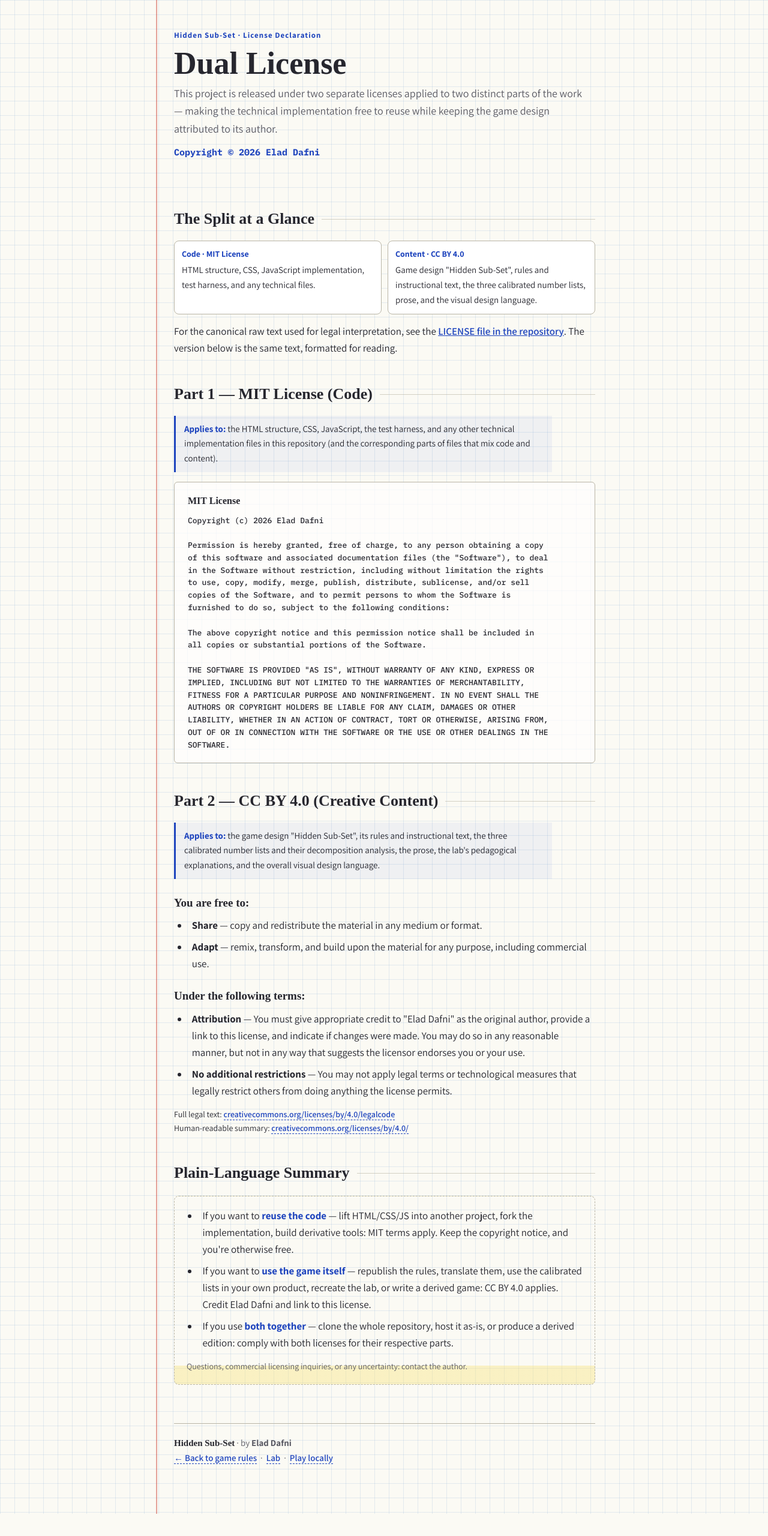
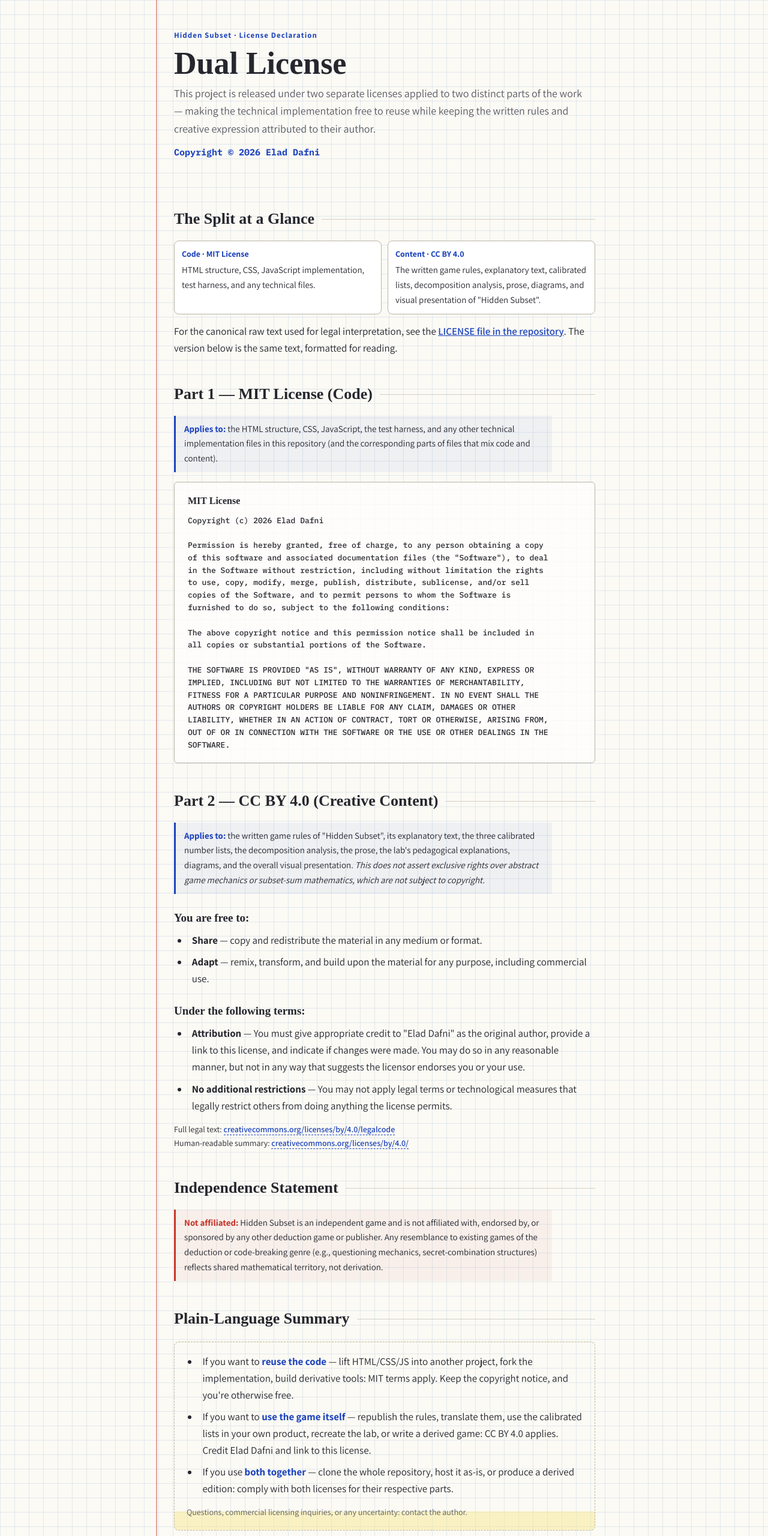
Before and after one commit to dafnielad-lab/Hidden_Sub-Set, a plain HTML site: page license.html in a window 1280 px wide. Shown: the top 2560 px of the page at 60% size. Before the commit the page ends 2523 px from the top, so only its background shows below. Drawn offline with Linux system fonts and the light colour scheme; a web font is replaced by a local one.

Commit message:
Polish: rename to 'Hidden Subset', resolve eyebrow contradiction, tighten license wording, add v0.1 stamp and independence statement
- Rename 'Hidden Sub-Set' -> 'Hidden Subset' throughout (titles, OG tags,
  body text, license, README). Repo slug 'Hidden_Sub-Set' unchanged.
- Index eyebrow: 'Pencil & Paper Required' -> 'Pencil & Paper or Local
  Pass-and-Play', resolving the contradiction with play.html's auto-tracked
  mode.
- License: replace 'game design' wording with 'written rules, explanatory
  text, calibrated lists, decomposition analysis, prose, diagrams, visual
  presentation'. Adds explicit disclaimer of rights over abstract game
  mechanics and subset-sum math.
- New 'Independence Statement' section in license.html and LICENSE noting
  the game is unaffiliated with any other deduction game or publisher.
- Add 'Version 0.1 · June 2026' to all four page footers and to LICENSE/README.

```diff
--- a/license.html
+++ b/license.html
@@ -3,9 +3,9 @@
 <head>
 <meta charset="UTF-8">
 <meta name="viewport" content="width=device-width, initial-scale=1.0">
-<title>License — Hidden Sub-Set</title>
-<meta name="description" content="Hidden Sub-Set is dual-licensed: MIT for code, CC BY 4.0 for creative content. Game and tools by Elad Dafni.">
-<meta property="og:title" content="License — Hidden Sub-Set">
+<title>License — Hidden Subset</title>
+<meta name="description" content="Hidden Subset is dual-licensed: MIT for code, CC BY 4.0 for creative content. Game and tools by Elad Dafni.">
+<meta property="og:title" content="License — Hidden Subset">
 <meta property="og:description" content="MIT (code) + CC BY 4.0 (content). Dual license declaration.">
 <link rel="preconnect" href="https://fonts.googleapis.com">
 <link rel="preconnect" href="https://fonts.gstatic.com" crossorigin>
@@ -89,9 +89,9 @@ footer a:hover{color:var(--redpencil);border-color:var(--redpencil)}
 <div class="page">
 
 <header>
-  <div class="eyebrow">Hidden Sub-Set · License Declaration</div>
+  <div class="eyebrow">Hidden Subset · License Declaration</div>
   <h1>Dual License</h1>
-  <p class="tagline">This project is released under two separate licenses applied to two distinct parts of the work — making the technical implementation free to reuse while keeping the game design attributed to its author.</p>
+  <p class="tagline">This project is released under two separate licenses applied to two distinct parts of the work — making the technical implementation free to reuse while keeping the written rules and creative expression attributed to their author.</p>
   <p class="copyright">Copyright © 2026 Elad Dafni</p>
 </header>
 
@@ -104,7 +104,7 @@ footer a:hover{color:var(--redpencil);border-color:var(--redpencil)}
     </div>
     <div class="item">
       <b>Content · CC BY 4.0</b>
-      Game design "Hidden Sub-Set", rules and instructional text, the three calibrated number lists, prose, and the visual design language.
+      The written game rules, explanatory text, calibrated lists, decomposition analysis, prose, diagrams, and visual presentation of "Hidden Subset".
     </div>
   </div>
   <p>For the canonical raw text used for legal interpretation, see the <a href="LICENSE" style="color:var(--ink);font-weight:600">LICENSE file in the repository</a>. The version below is the same text, formatted for reading.</p>
@@ -140,7 +140,7 @@ SOFTWARE.</div>
 <section>
   <h2>Part 2 — CC BY 4.0 (Creative Content)</h2>
   <div class="applies">
-    <b>Applies to:</b> the game design "Hidden Sub-Set", its rules and instructional text, the three calibrated number lists and their decomposition analysis, the prose, the lab's pedagogical explanations, and the overall visual design language.
+    <b>Applies to:</b> the written game rules of "Hidden Subset", its explanatory text, the three calibrated number lists, the decomposition analysis, the prose, the lab's pedagogical explanations, diagrams, and the overall visual presentation. <i>This does not assert exclusive rights over abstract game mechanics or subset-sum mathematics, which are not subject to copyright.</i>
   </div>
 
   <h3>You are free to:</h3>
@@ -163,6 +163,13 @@ SOFTWARE.</div>
 </section>
 
 <section>
+  <h2>Independence Statement</h2>
+  <div class="applies" style="background:rgba(200,54,43,.05);border-left-color:var(--redpencil)">
+    <b style="color:var(--redpencil)">Not affiliated:</b> Hidden Subset is an independent game and is not affiliated with, endorsed by, or sponsored by any other deduction game or publisher. Any resemblance to existing games of the deduction or code-breaking genre (e.g., questioning mechanics, secret-combination structures) reflects shared mathematical territory, not derivation.
+  </div>
+</section>
+
+<section>
   <h2>Plain-Language Summary</h2>
   <div class="summary">
     <ul>
@@ -175,7 +182,7 @@ SOFTWARE.</div>
 </section>
 
 <footer>
-  <span class="sig">Hidden Sub-Set</span> · by <b>Elad Dafni</b>
+  <span class="sig">Hidden Subset</span> · by <b>Elad Dafni</b> · Version 0.1 · June 2026
   <br>
   <a href="index.html">← Back to game rules</a>
   &nbsp;·&nbsp;
```
Also changed, not shown: index.html (+6 -6 lines), lab.html (+6 -6 lines), play.html (+6 -6 lines), 2 other files.
